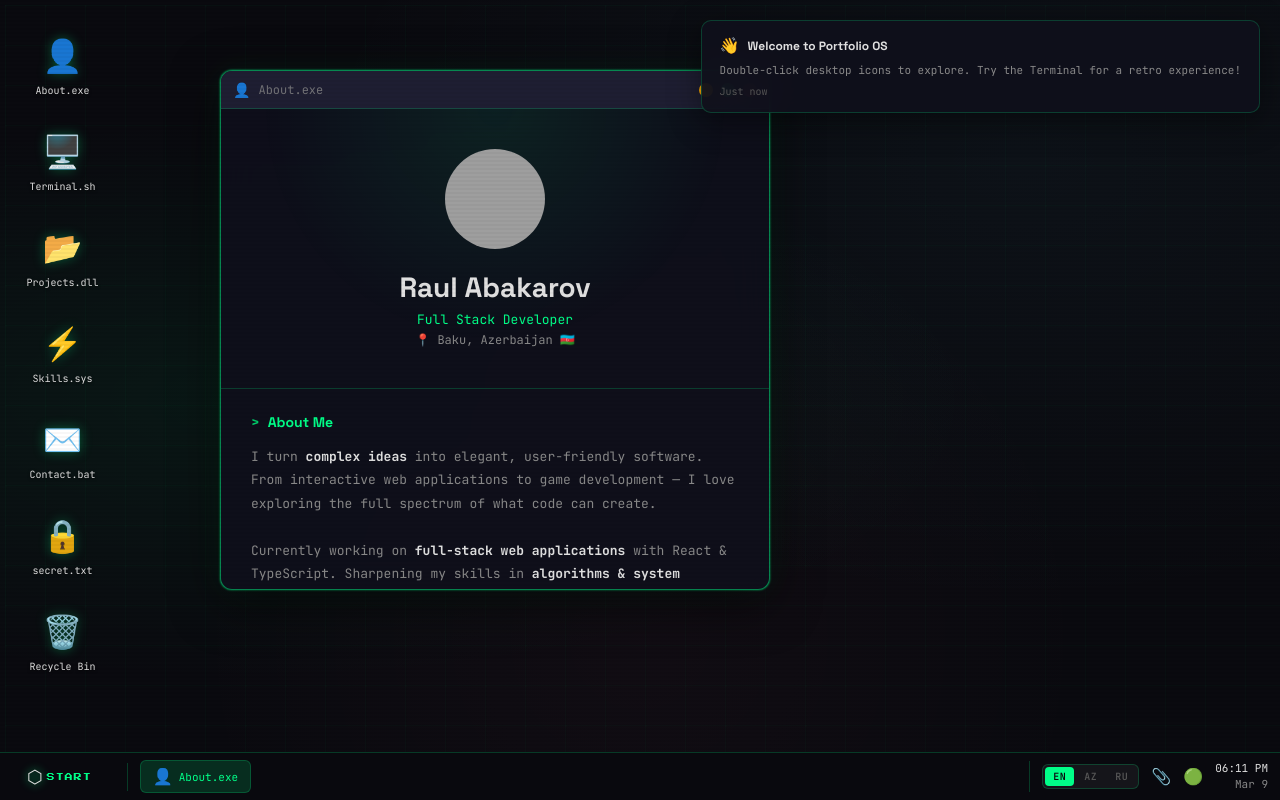
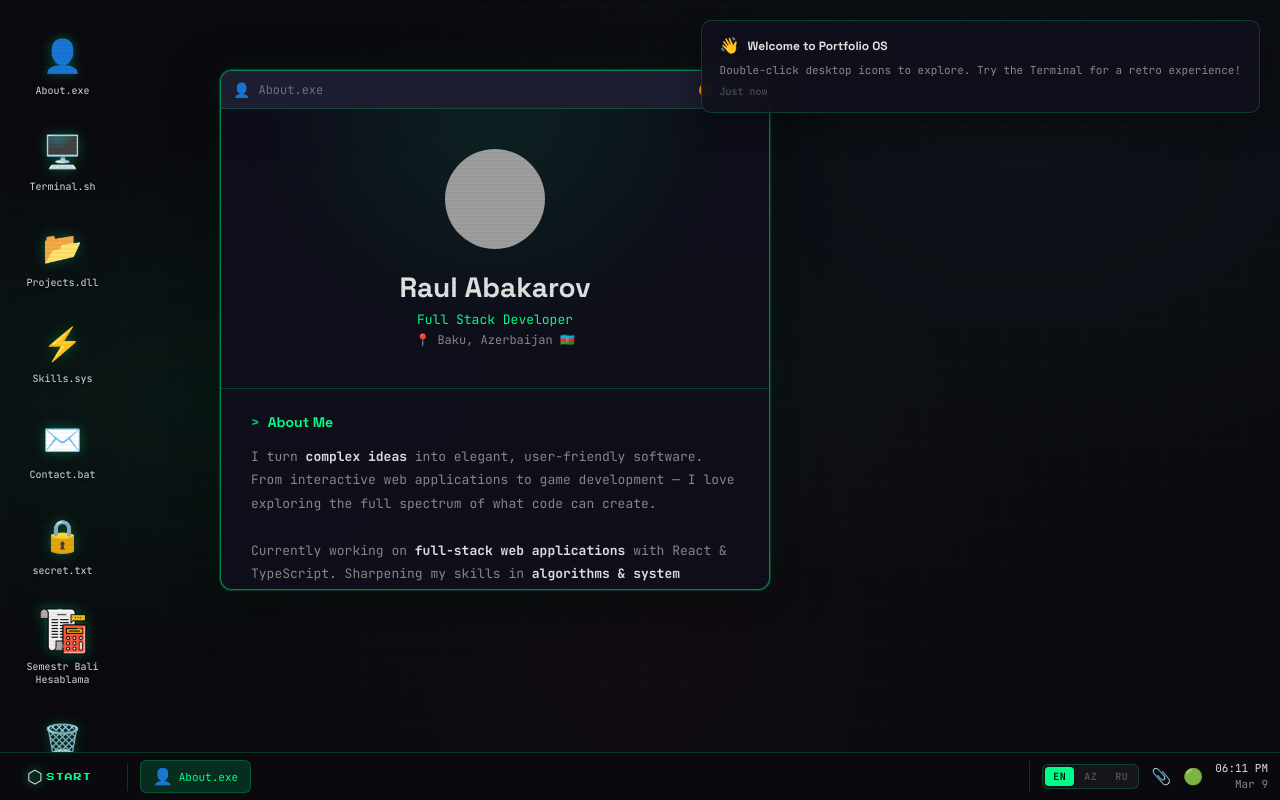
Before and after one commit to RaulAbakarov/portfolio-os, a React (Vite) app: page / in a window 1280 px wide. Both pictures are taken after a click on the element "Click anywhere to skip ›". Built offline with nearby package versions, Linux system fonts and the light colour scheme; grey boxes are pictures that could not be loaded.

Commit message:
Add Semestr Bali desktop app with external link and logo icon

```diff
--- a/src/components/Desktop.jsx
+++ b/src/components/Desktop.jsx
@@ -54,9 +54,16 @@ const APP_DEFAULTS = {
     defaultPos: { x: 340, y: 90 },
     defaultSize: { w: 500, h: 450 },
   },
+  semestrBali: {
+    id: 'semestrBali',
+    icon: '/logo.png',
+    desktopIcon: '/logo.png',
+    iconFallback: '🧮',
+    externalUrl: 'https://www.semestrbali.site',
+  },
 }
 
-const DESKTOP_ICONS = ['about', 'terminal', 'projects', 'skills', 'contact', 'secret']
+const DESKTOP_ICONS = ['about', 'terminal', 'projects', 'skills', 'contact', 'secret', 'semestrBali']
 
 export default function Desktop({ triggerBSOD }) {
   const { lang, changeLang, t } = useLanguage()
@@ -69,6 +76,7 @@ export default function Desktop({ triggerBSOD }) {
   const [notification, setNotification] = useState(null)
   const [clock, setClock] = useState('')
   const [clockDate, setClockDate] = useState('')
+  const [brokenIcons, setBrokenIcons] = useState({})
 
   const getApps = useCallback(() => {
     const appTrans = t.apps
@@ -84,6 +92,28 @@ export default function Desktop({ triggerBSOD }) {
   }, [t])
 
   const APPS = getApps()
+
+  const handleIconError = useCallback((appId) => {
+    setBrokenIcons(prev => ({ ...prev, [appId]: true }))
+  }, [])
+
+  const IconRenderer = ({ app, className }) => {
+    const imageBroken = brokenIcons[app.id]
+    const hasImageIcon = typeof app.desktopIcon === 'string' && app.desktopIcon.startsWith('/')
+
+    if (hasImageIcon && !imageBroken) {
+      return (
+        <img
+          src={app.desktopIcon}
+          alt={app.label}
+          className={className}
+          onError={() => handleIconError(app.id)}
+        />
+      )
+    }
+
+    return <>{app.iconFallback || app.desktopIcon}</>
+  }
 
   // Clock
   useEffect(() => {
@@ -127,6 +157,19 @@ export default function Desktop({ triggerBSOD }) {
     setFocusedWindow(appId)
     setStartMenuOpen(false)
   }, [openWindows])
+
+  const launchApp = useCallback((appId) => {
+    const app = APPS[appId]
+    if (!app) return
+
+    if (app.externalUrl) {
+      window.open(app.externalUrl, '_blank', 'noopener,noreferrer')
+      setStartMenuOpen(false)
+      return
+    }
+
+    openApp(appId)
+  }, [APPS, openApp])
 
   const closeApp = useCallback((appId) => {
     setOpenWindows(prev => prev.filter(id => id !== appId))
@@ -201,10 +244,12 @@ export default function Desktop({ triggerBSOD }) {
             <div
               key={appId}
               className="desktop-icon"
-              onDoubleClick={() => openApp(appId)}
-              onClick={() => openApp(appId)}
+              onDoubleClick={() => launchApp(appId)}
+              onClick={() => launchApp(appId)}
             >
-              <div className="desktop-icon-img">{app.desktopIcon}</div>
+              <div className="desktop-icon-img">
+                <IconRenderer app={app} className="desktop-icon-logo" />
+              </div>
               <div className="desktop-icon-label">{app.label}</div>
             </div>
           )
@@ -265,9 +310,13 @@ export default function Desktop({ triggerBSOD }) {
               <div
                 key={app.id}
                 className="start-menu-item"
-                onClick={() => openApp(app.id)}
+                onClick={() => launchApp(app.id)}
               >
-                <span className="start-menu-item-icon">{app.icon}</span>
+                <span className="start-menu-item-icon">
+                  {typeof app.icon === 'string' && app.icon.startsWith('/') && !brokenIcons[app.id]
+                    ? <img src={app.icon} alt={app.label} className="start-menu-item-logo" onError={() => handleIconError(app.id)} />
+                    : (app.iconFallback || app.icon)}
+                </span>
                 <span>{app.title}</span>
               </div>
             ))}
--- a/src/i18n/az.js
+++ b/src/i18n/az.js
@@ -24,6 +24,7 @@ export default {
     skills: { title: 'Bacarıqlar.sys — Tapşırıq Meneceri', label: 'Bacarıqlar.sys' },
     contact: { title: 'Əlaqə.bat — Poçt', label: 'Əlaqə.bat' },
     secret: { title: 'gizli.txt — [GİZLİ]', label: 'gizli.txt' },
+    semestrBali: { title: 'Semestr Bali Hesablama', label: 'Semestr Bali Hesablama' },
   },
 
   // About
--- a/src/i18n/en.js
+++ b/src/i18n/en.js
@@ -24,6 +24,7 @@ export default {
     skills: { title: 'Skills.sys — Task Manager', label: 'Skills.sys' },
     contact: { title: 'Contact.bat — Mail Client', label: 'Contact.bat' },
     secret: { title: 'secret.txt — [CLASSIFIED]', label: 'secret.txt' },
+    semestrBali: { title: 'Semestr Bali Hesablama', label: 'Semestr Bali Hesablama' },
   },
 
   // About
--- a/src/i18n/ru.js
+++ b/src/i18n/ru.js
@@ -24,6 +24,7 @@ export default {
     skills: { title: 'Навыки.sys — Диспетчер задач', label: 'Навыки.sys' },
     contact: { title: 'Контакт.bat — Почта', label: 'Контакт.bat' },
     secret: { title: 'секрет.txt — [ЗАСЕКРЕЧЕНО]', label: 'секрет.txt' },
+    semestrBali: { title: 'Semestr Bali Hesablama', label: 'Semestr Bali Hesablama' },
   },
 
   // About
--- a/src/styles/global.css
+++ b/src/styles/global.css
@@ -265,6 +265,13 @@ html, body, #root {
   filter: drop-shadow(0 0 6px rgba(0,255,136,0.3));
 }
 
+.desktop-icon-logo {
+  width: 100%;
+  height: 100%;
+  object-fit: contain;
+  border-radius: 8px;
+}
+
 .desktop-icon-label {
   font-size: 10px;
   color: var(--text-primary);
@@ -631,6 +638,13 @@ html, body, #root {
   text-align: center;
 }
 
+.start-menu-item-logo {
+  width: 18px;
+  height: 18px;
+  object-fit: contain;
+  vertical-align: middle;
+}
+
 .start-menu-footer {
   padding: 12px 20px;
   border-top: 1px solid var(--border-color);
```
Also changed, not shown: public/logo.png (added).
